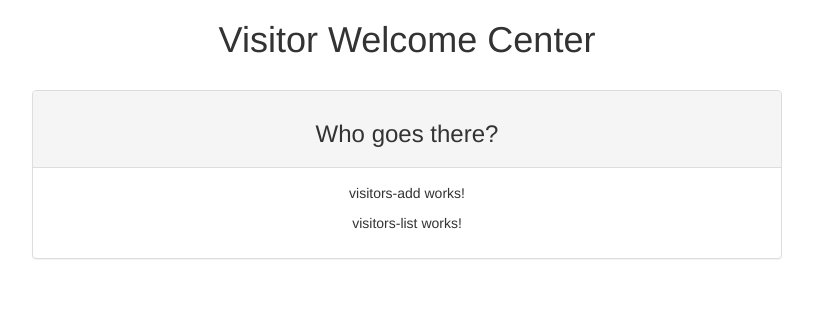
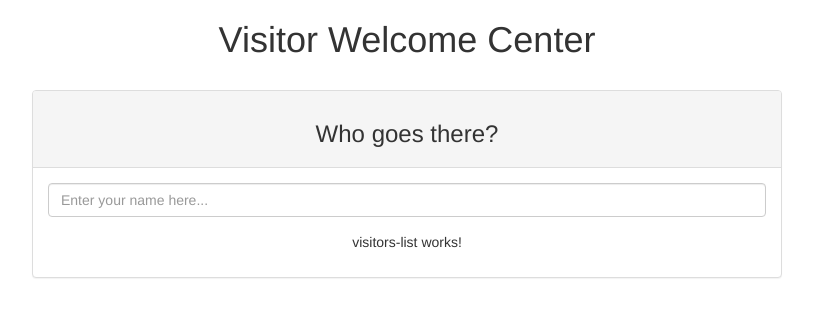
Before and after one commit to lbuthman/rest-exercises, an Angular app in the folder src/main/frontend/: page / in a window 1280 px wide. Shown: the top 316 px of the page, without its empty margins (233-1046 px from the left). Built offline with nearby package versions, Linux system fonts and the light colour scheme.

Commit message:
[feat] Add form for adding visitor names

```diff
--- a/src/main/frontend/src/app/visitors/visitors-add/visitors-add.component.html
+++ b/src/main/frontend/src/app/visitors/visitors-add/visitors-add.component.html
@@ -1,3 +1,3 @@
-<p>
-  visitors-add works!
-</p>
+<div class="form-group">
+  <input type="text" class="form-control" placeholder="Enter your name here...">
+</div>
```
